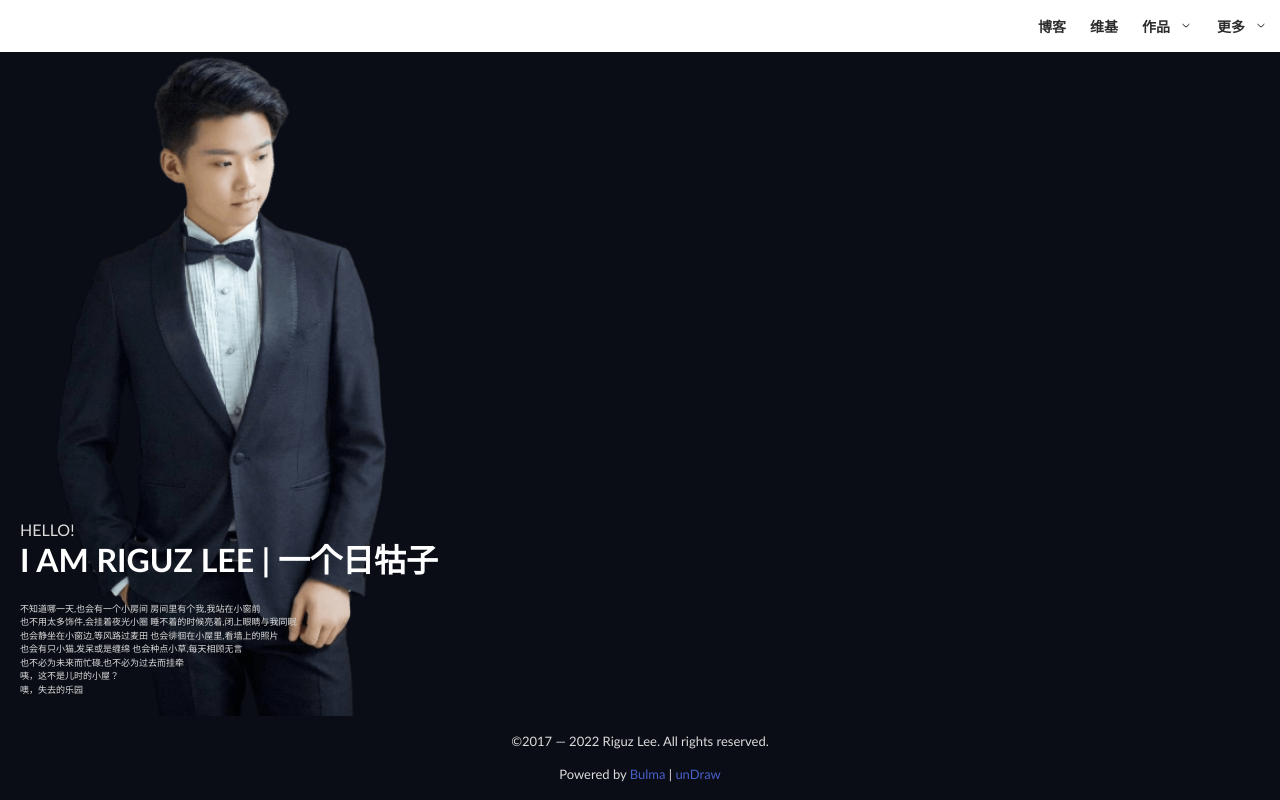
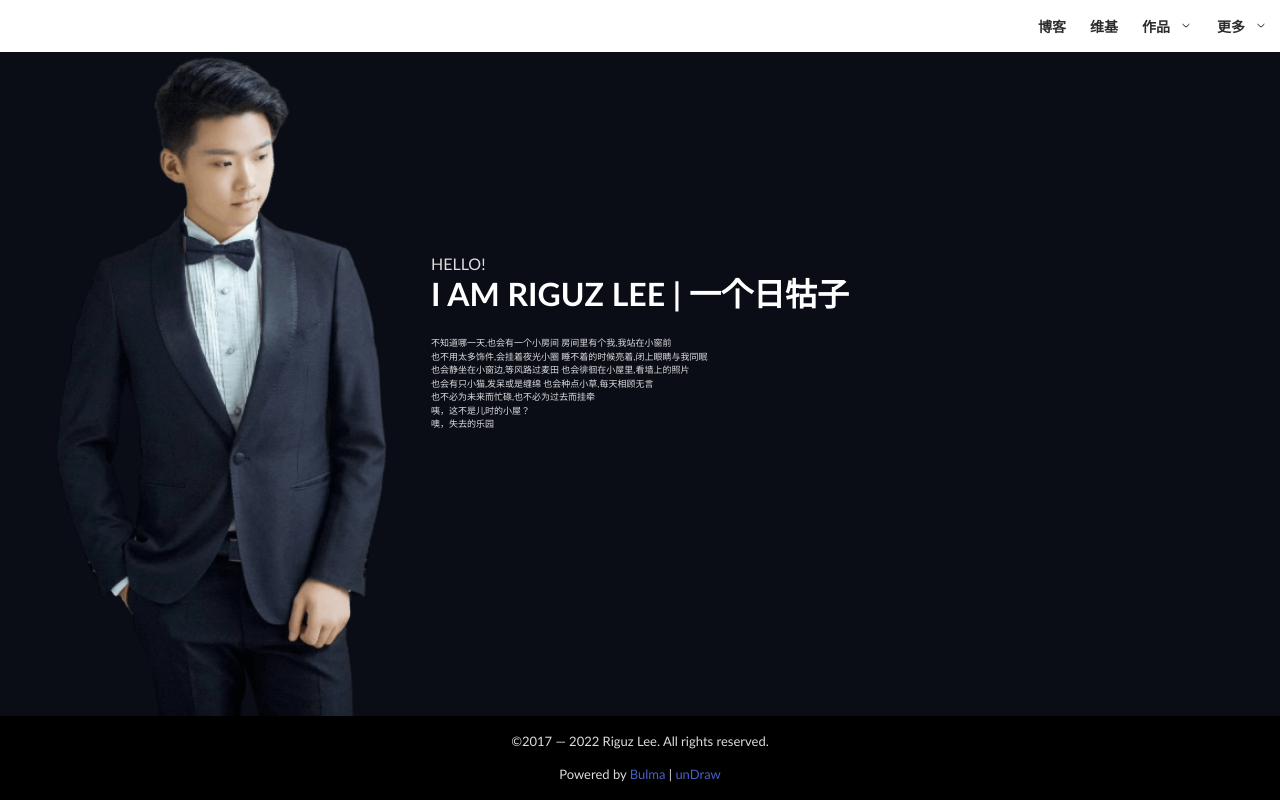
Before and after one commit to drriguz/riguz.com, a plain HTML site: page index.html in a window 1280 px wide. Drawn offline with Linux system fonts and the light colour scheme.

Commit message:
updated ui

```diff
--- a/assets/main.css
+++ b/assets/main.css
@@ -16,6 +16,7 @@ html, body {
     background-size: contain;
     background-repeat: no-repeat;
     padding: 20px;
+    padding-top: 200px;
 }
 
 .content-text {
@@ -27,7 +28,7 @@ html, body {
     font-size: 9px;
 }
 .footer {
-    background: #0a0d16;
+    background: black;
     color: #ddd;
     font-size: small;
     padding: 1rem 1.5rem 1rem;
--- a/index.html
+++ b/index.html
@@ -47,8 +47,8 @@
       </div>
     </div>
   </nav>
-  <section class="is-desktop main-content is-flex is-align-items-flex-end is-justify-content-center">
-    <div class="is-flex is-flex-direction-column is-align-items-flex-start content-text">
+  <section class="is-desktop main-content is-flex  is-flex-direction-column is-align-items-center">
+    <div class="is-flex is-flex-direction-column content-text">
       <p>HELLO!</p>
       <p class="title">
         I AM RIGUZ LEE | 一个日牯子
```
